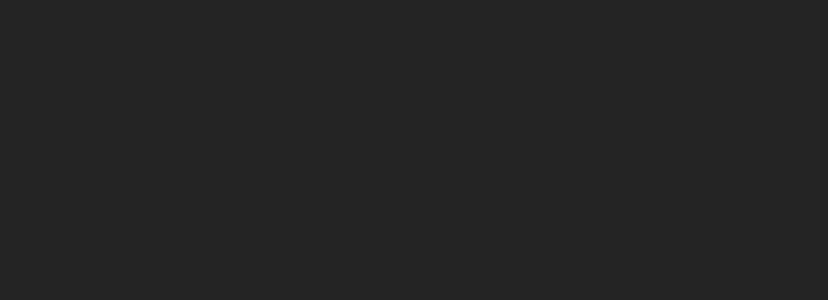
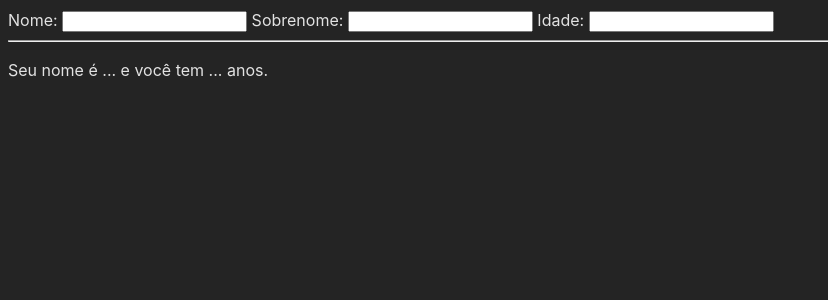
Before and after one commit to Vinicius-dcs/basic-react, a React (Vite) app: page / in a window 1280 px wide. Shown: the top 300 px of the page, without its empty margins (0-828 px from the left). Built offline with nearby package versions, Linux system fonts and the light colour scheme.

Commit message:
LESSON: Create Form

```diff
--- a/src/App.tsx
+++ b/src/App.tsx
@@ -1,7 +1,28 @@
+import { useState } from 'react';
+
 function App() {
 
+	const [name, setName] = useState('...');
+	const [lastName, setLastName] = useState('');
+	const [age, setAge] = useState('...');
+
 	return (
+
 		<div>
+
+			<label> Nome: </label>
+			<input type="text" onChange={(event) => {setName(event.target.value)}}></input>
+
+			<label> Sobrenome: </label>
+			<input type="text" onChange={(event) => {setLastName(event.target.value)}}></input>
+
+			<label> Idade: </label>
+			<input type="number" onChange={(event) => {setAge(event.target.value)}}></input>
+
+			<hr />
+
+			<p>Seu nome é {name} {lastName} e você tem {age} anos.</p>
+
 		</div>
 	);
 }
```
